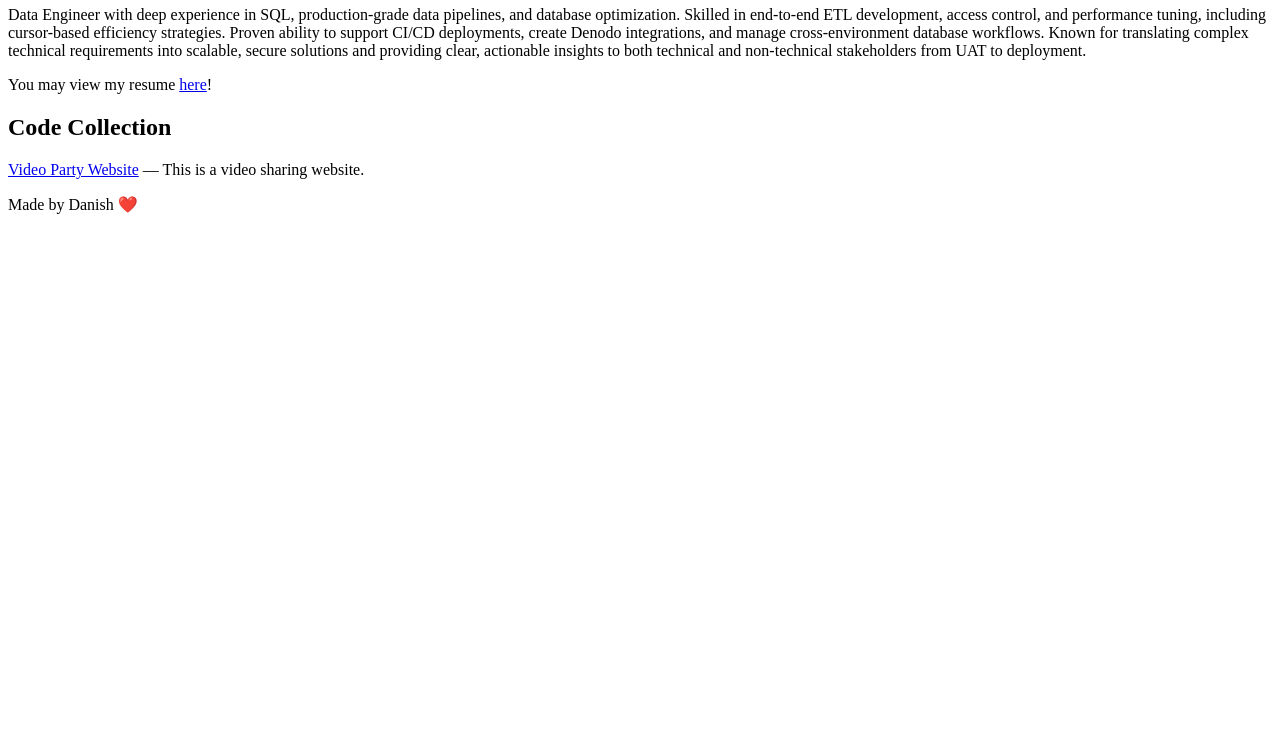
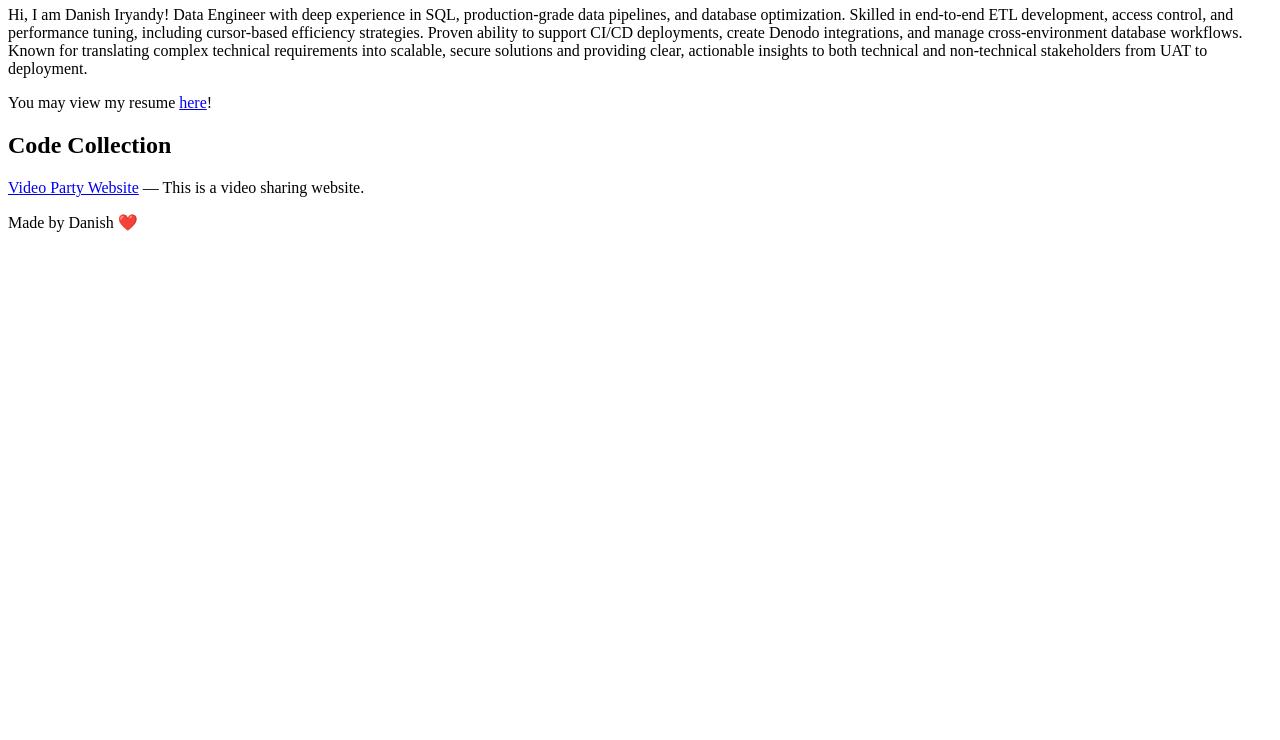
Before and after one commit to iryandydanish/collection, a plain HTML site: page index.html in a window 1280 px wide. Shown: the part 60-800 px from the top of the page. Drawn offline with Linux system fonts and the light colour scheme.

Commit message:
Update index.html

```diff
--- a/index.html
+++ b/index.html
@@ -2,7 +2,7 @@
   <body>
     <main>
         <h1>About me</h1>
-        <p>Data Engineer with deep experience in SQL, production-grade data pipelines, and database optimization. Skilled in end-to-end ETL development, access control, and performance tuning, including cursor-based efficiency strategies. Proven ability to support CI/CD deployments, create Denodo integrations, and manage cross-environment database workflows. Known for translating complex technical requirements into scalable, secure solutions and providing clear, actionable insights to both technical and non-technical stakeholders from UAT to deployment.</p>
+        <p>Hi, I am Danish Iryandy! Data Engineer with deep experience in SQL, production-grade data pipelines, and database optimization. Skilled in end-to-end ETL development, access control, and performance tuning, including cursor-based efficiency strategies. Proven ability to support CI/CD deployments, create Denodo integrations, and manage cross-environment database workflows. Known for translating complex technical requirements into scalable, secure solutions and providing clear, actionable insights to both technical and non-technical stakeholders from UAT to deployment.</p>
         <section>
             You may view my resume <a href="https://docs.google.com/document/d/1QGlD5AQIXwwQS8w18CUGV8OstcNTDTJ-/edit?usp=sharing&ouid=106220881529885212209&rtpof=true&sd=true" target="_blank"> here</a>!
         </section>
```
